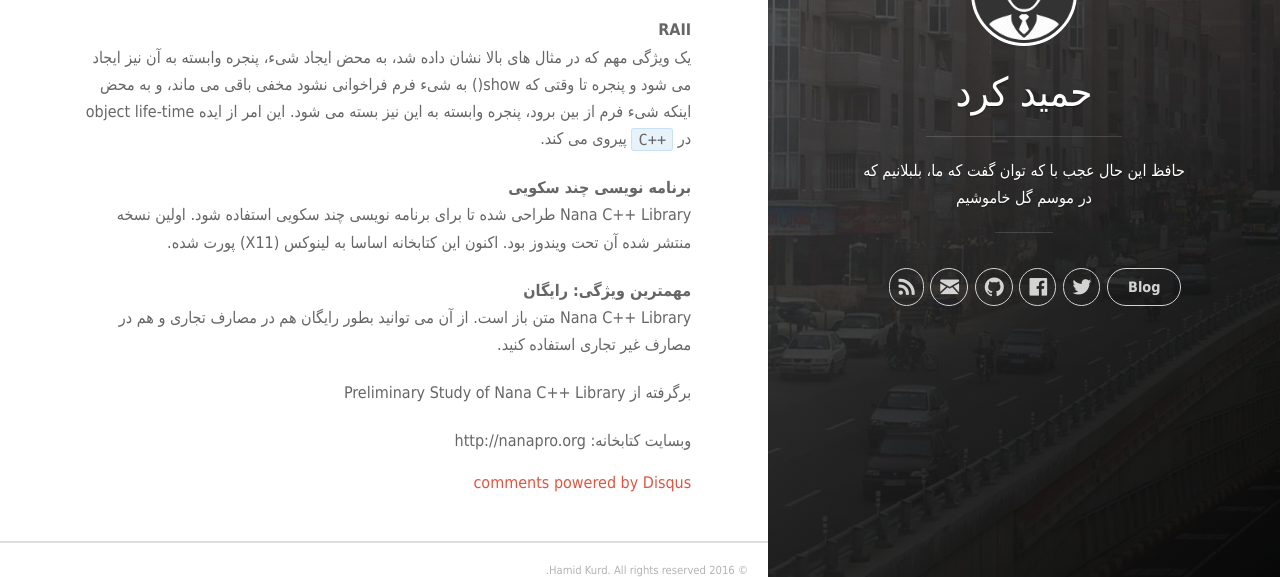
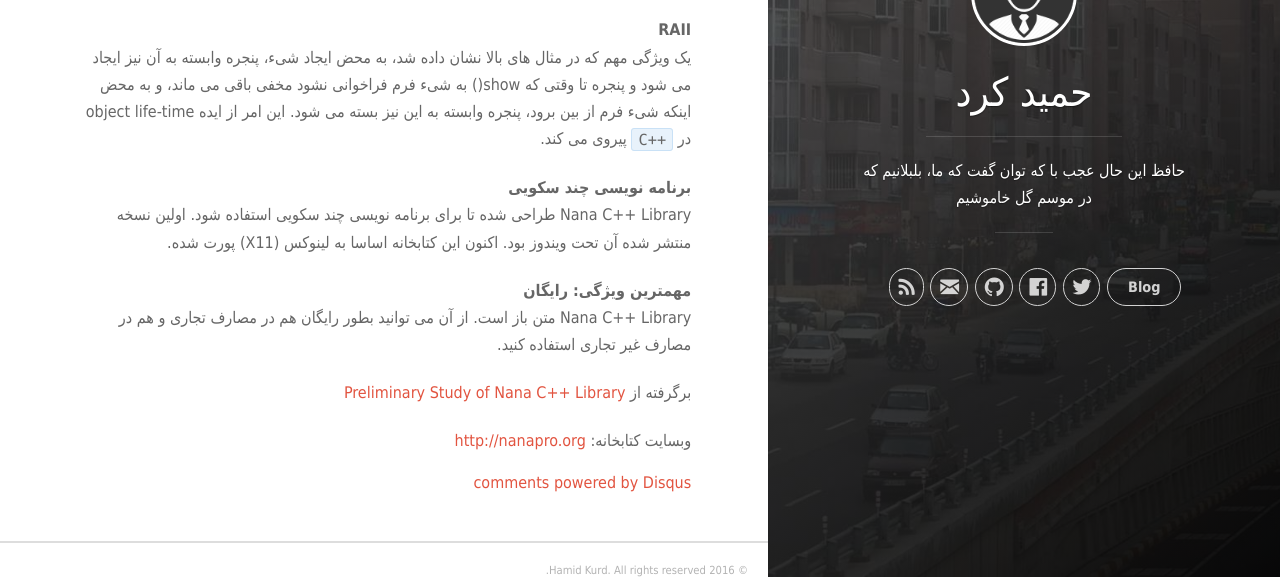
Before and after one commit to mer30hamid/mer30hamid.github.io, a Jekyll site: the page built from _posts/2014-06-22-nana-c-library.markdown, in a window 1280 px wide and 900 px high, scrolled down 1637 px, cut to the strip 323-900 px from the top of the window. Built offline with Jekyll 4.4.1, drawn with Linux system fonts in a browser that asks for light colours; nearby versions of some CDN libraries; comment, search, counter and statistics services are not loaded; part of the change alters nothing that is shown.

```diff
--- a/_posts/2014-06-22-nana-c-library.markdown
+++ b/_posts/2014-06-22-nana-c-library.markdown
@@ -39,6 +39,6 @@ Nana C++ Library طراحی شده تا برای برنامه نویسی چند
 **مهمترین ویژگی: رایگان**
 Nana C++ Library متن باز است. از آن می توانید بطور رایگان هم در مصارف تجاری و هم در مصارف غیر تجاری استفاده کنید.
 
-برگرفته از Preliminary Study of Nana C++ Library
+برگرفته از [Preliminary Study of Nana C++ Library](http://sourceforge.net/p/nanapro/blog/2012/11/preliminary-study-of-nana-c-library/)
 
-وبسایت کتابخانه: http://nanapro.org
+وبسایت کتابخانه: [http://nanapro.org](http://nanapro.org)
```
